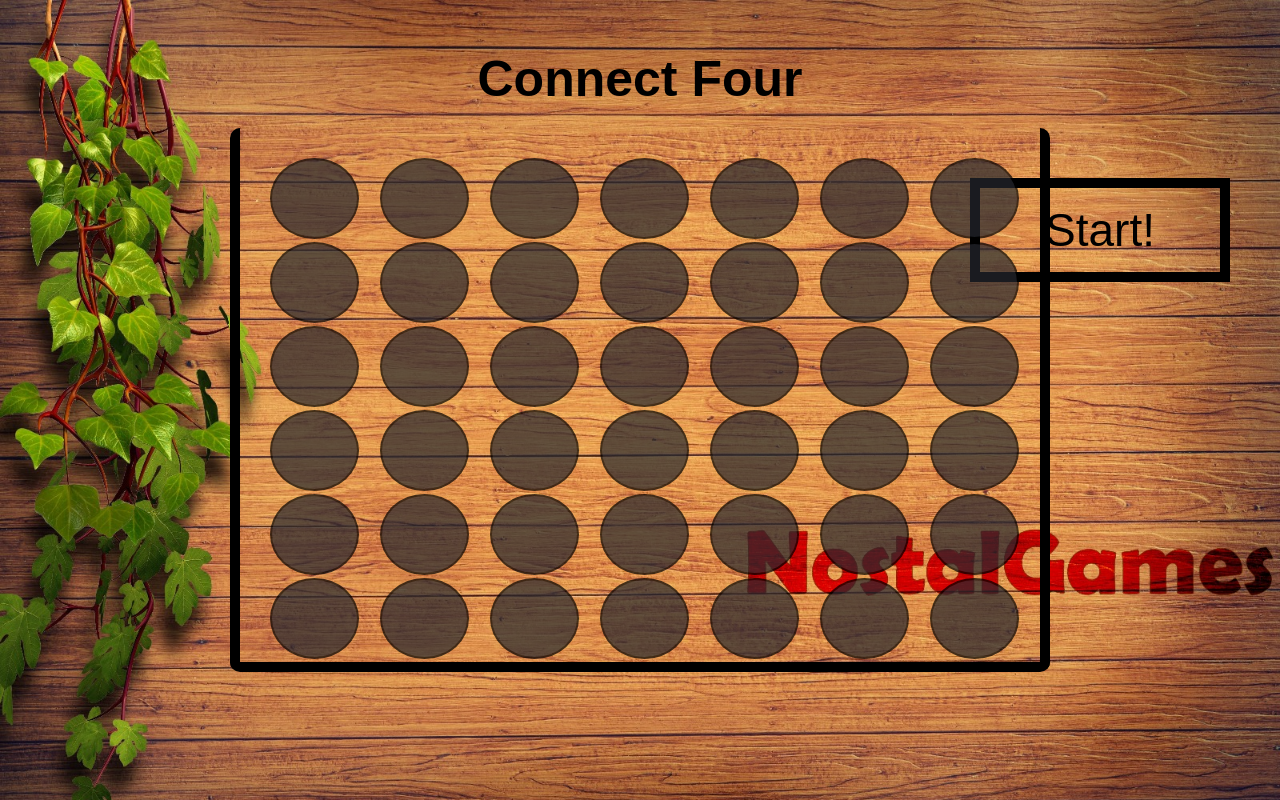
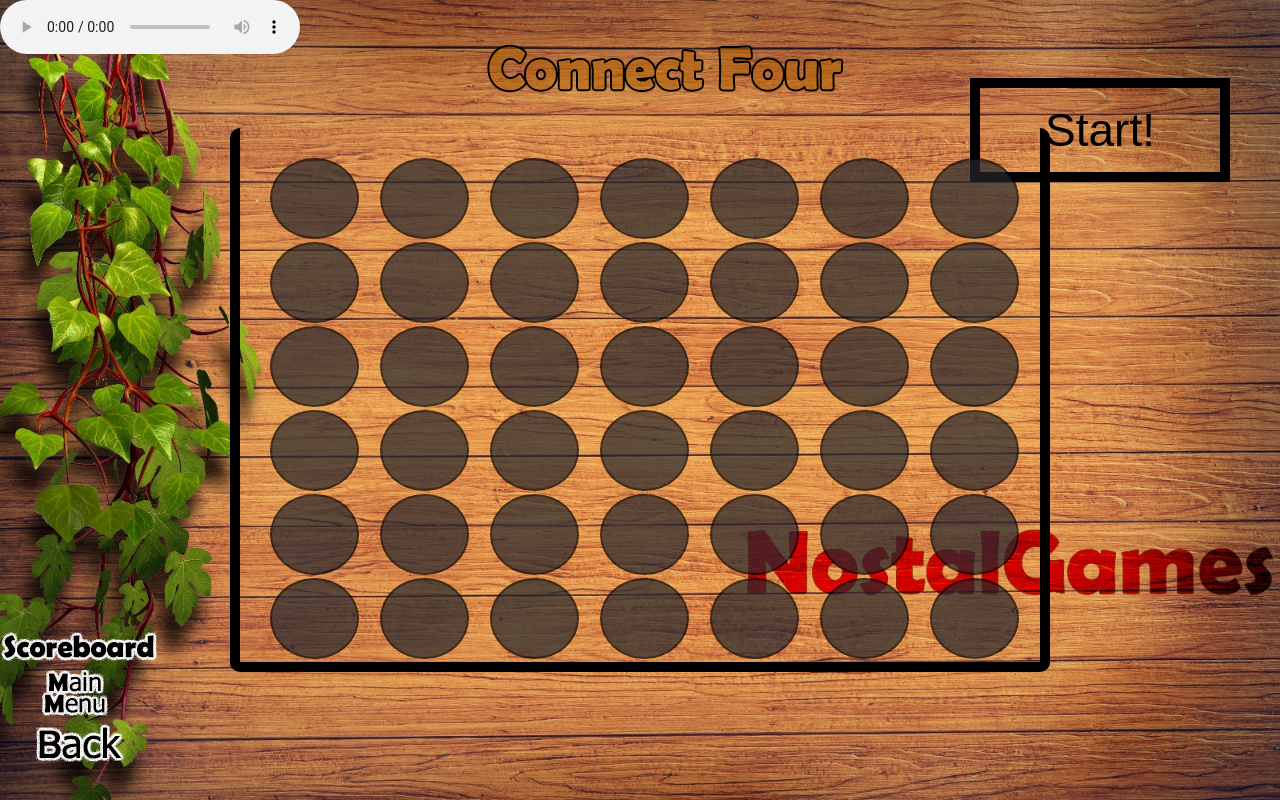
Before and after one commit to elad2235/NostalGames, a PHP site: page /4inrow/connectfour.html in a window 1280 px wide. Run offline with PHP 8.4, Linux system fonts and the light colour scheme.

Commit message:
4inrow with music

```diff
--- a/4inrow/connectfour.css
+++ b/4inrow/connectfour.css
@@ -9,12 +9,14 @@ body
   background-image: url("bgGame.jpeg");
 }
 
-h3
+/* h3
 {
+  padding-top:0px;
+  margin-top:0px;
   text-align: center;
   font-family: 'Asap',sans-serif;
   font-size: 50px;
-}
+} */
 
 .container
 {
@@ -115,3 +117,33 @@ border-color:black;
 
 .button2 {background-color: #008CBA;} /* Blue */
 .button3 {background-color: #f44336;} /* Red */
+
+.player
+{
+  margin:0;
+  padding:0;
+}
+
+img{
+  position: absolute;
+  left:35%;
+  margin-top:0px;
+  padding-top:0px;
+  /* display: block; */
+  margin-left: 0;
+  margin-right: 0;
+}
+.ctrl
+{
+  position: absolute;
+  bottom:10%;
+}
+
+.controls
+{
+  cursor:pointer;
+  position: relative;
+  padding-top:50px;
+  width: auto;
+  height: auto;
+}
--- a/4inrow/connectfour.html
+++ b/4inrow/connectfour.html
@@ -5,8 +5,15 @@
     <title>Connect Four Game</title>
     <link rel ="stylesheet" href ="connectfour.css">
     <script type ="text/javascript" src="connectfour.js"> </script>
-<h3> Connect Four </h3>
+    <div class="player">
+      <audio controls autoplay id="myaudio" >
+         <source src="FeelGood.ogg" type="audio/ogg">
+         <source src="FeelGood.mp3" type="audio/mpeg">
+     Your browser does not support the audio element.
+   </audio>
+<img src="../img/connect_four.png" class ="title">
 </head>
+</div>
     <body>
       <div class ="Score" id="ScoreBoard">Start!</div>
       <div class ="box-container">
@@ -73,5 +80,10 @@
       <input type="submit" class="button button3" name="close" value="CLOSE"/>
     </form>
     </div>
+    <div class = "ctrl">
+      <div class='controls'><a href="../4inrow/scoreboard.php"> <img src="../img/scoreboard-btn.png" ></a></div>
+    <div class='controls'><a href="../user_perm.php"> <img src="../img/MainMenu.png" ></a></div>
+        <div class='controls'> <img src="../img/Back.png" onclick=window.history.back()></div>
+  </div>
     </body>
 </html>
--- a/4inrow/connectfour.js
+++ b/4inrow/connectfour.js
@@ -5,10 +5,22 @@ var player2=0;
 let tabel;
 var winner=0;
 
+
 window.onload = function()
 {
      table = document.querySelectorAll('.square');
      menu = document.querySelectorAll('.endMenu');
+     audio = document.getElementById('myaudio');
+     audio.volume=0.2;
+     audio.addEventListener('ended',changeSong);
+     function changeSong()
+     {
+       var rand = Math.floor((Math.random()*10))%3;
+       audio.src ="../4inrow/"+rand+".ogg";
+       audio.load();
+       audio.play();
+     }
+
     for(var i=0; i<fieldOfPlay.length;i++)
     {
         fieldOfPlay[i]=0;
--- a/4inrow/player2.html
+++ b/4inrow/player2.html
@@ -19,5 +19,10 @@
         <input type="submit" class="button" name="Confirm" value="Confirm"/>
       </form>
     </div>
+
+    <div class = "ctrl">
+    <div class='controls'><a href="../user_perm.php"> <img src="../img/MainMenu.png" ></a></div>
+        <div class='controls'> <img src="../img/Back.png" onclick=window.history.back()></div>
+  </div>
     </body>
 </html>
```
Also changed, not shown: 4inrow/player2.css (+20 -0 lines), 4inrow/scoreboard.css (added, +62 -0 lines), 4inrow/scoreboard.php (added, +36 -0 lines), 4inrow/favicon.ico (added), 6 other files.
